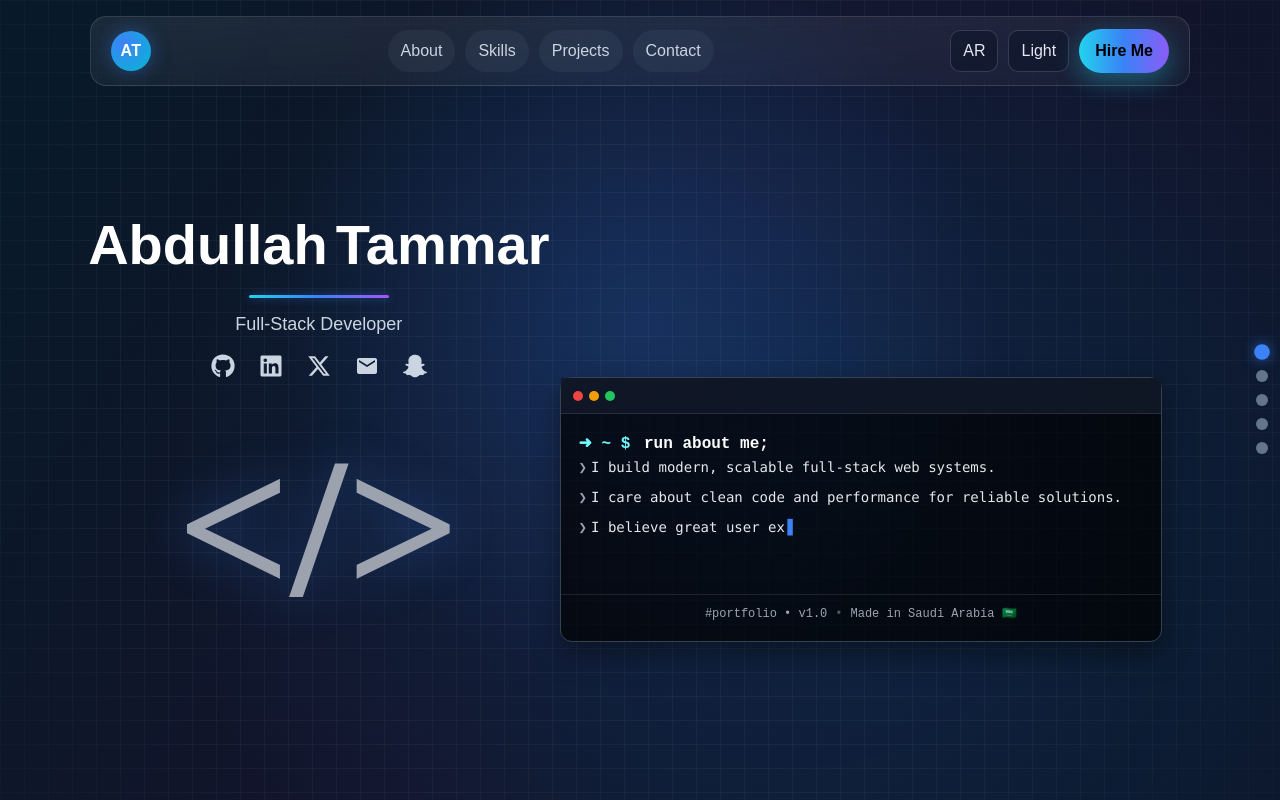
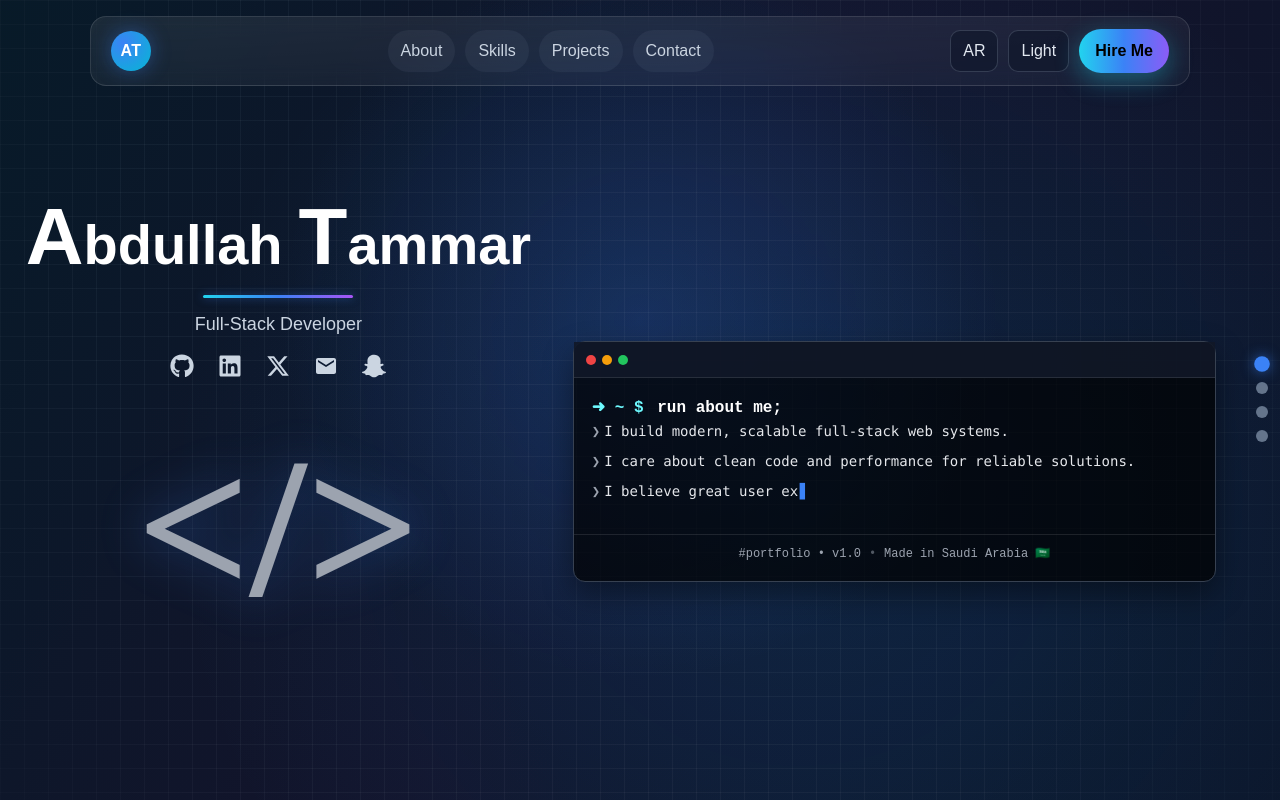
Before and after one commit to AbdullahTammar/my-portfolio, a React (Create React App) app: page / in a window 1280 px wide. Built offline with nearby package versions, Linux system fonts and the light colour scheme; a web font is replaced by a local one.

Commit message:
Remove Contact page and update Home & Layout

```diff
--- a/public/locales/ar/header.json
+++ b/public/locales/ar/header.json
@@ -1,7 +1,7 @@
 {
   "firstName": "عـبـدالله",
   "lastName": "تــمــار",
-  "subtitle": "مطور أنظمة متكاملة (Full-Stack Developer)",
+  "subtitle": "مطور أنظمة متكاملة",
   "about": "نبذة",
   "skills": "المهارات",
   "projects": "المشاريع",
--- a/src/layout/Layout.css
+++ b/src/layout/Layout.css
@@ -159,3 +159,13 @@
     transform: scale(1.3);
   }
 }
+
+/* ✅ خلي الهوم تاخذ الشاشة كاملة */
+.section#home {
+  flex-direction: column;
+  justify-content: center;
+  align-items: center;
+  padding: 0;
+  min-height: 100vh;
+  width: 100vw;
+}
--- a/src/layout/Layout.js
+++ b/src/layout/Layout.js
@@ -7,7 +7,6 @@ import Navbar from "../components/Navbar/Navbar";
 import Home from "../pages/Home";
 import Skills from "../pages/Skills";
 import Projects from "../pages/Projects";
-import Contact from "../pages/Contact";
 import Experiences from "../pages/Experiences";
 
 import "./Layout.css";
@@ -44,7 +43,7 @@ function Layout() {
     { id: "skills", label: "Skills" },
     { id: "experiences", label: "Experiences" },
     { id: "projects", label: "Projects" },
-    { id: "contact", label: "Contact" },
+    // Contact محذوف
   ];
 
   return (
@@ -76,9 +75,7 @@ function Layout() {
         <section className="section" id="projects">
           <Projects />
         </section>
-        <section className="section" id="contact">
-          <Contact />
-        </section>
+        {/* Contact section محذوف */}
       </div>
     </div>
   );
--- a/src/pages/Home.js
+++ b/src/pages/Home.js
@@ -35,18 +35,40 @@ function Home() {
   };
 
   return (
-    <section className="relative flex flex-wrap items-center justify-between gap-10 px-[5%] py-12 sm:py-16 z-10">
+    <section className="relative flex flex-wrap items-center justify-between gap-10 lg:gap-20 px-[5%] py-12 sm:py-16 z-10">
       {/* Left side */}
-      <div className="flex-1 min-w-[280px] flex flex-col items-center text-center -mt-10 sm:-mt-40 relative">
+      <div className="flex-1 min-w-[280px] flex flex-col items-center text-center -mt-10 sm:-mt-32 relative">
         {/* الاسم */}
         <motion.h1
           initial={{ opacity: 0, y: -30 }}
           animate={{ opacity: 1, y: 0 }}
           transition={{ duration: 0.7 }}
-          className="flex items-center justify-center gap-2 text-white font-extrabold text-[clamp(28px,6vw,56px)] leading-snug whitespace-nowrap"
+          className="flex items-center justify-center gap-4 text-white font-extrabold text-[clamp(28px,6vw,56px)] leading-snug whitespace-nowrap"
         >
-          <span>{t("firstName")}</span>
-          <span>{t("lastName")}</span>
+          <span>
+            {i18n.language === "en" ? (
+              <>
+                <span className="text-[clamp(40px,8vw,80px)] leading-none">
+                  {t("firstName").charAt(0)}
+                </span>
+                {t("firstName").slice(1)}
+              </>
+            ) : (
+              t("firstName")
+            )}
+          </span>
+          <span>
+            {i18n.language === "en" ? (
+              <>
+                <span className="text-[clamp(40px,8vw,80px)] leading-none">
+                  {t("lastName").charAt(0)}
+                </span>
+                {t("lastName").slice(1)}
+              </>
+            ) : (
+              t("lastName")
+            )}
+          </span>
         </motion.h1>
 
         {/* الخط المتدرج */}
@@ -122,7 +144,7 @@ function Home() {
       </div>
 
       {/* Right side */}
-      <div className="flex-[1.5] min-w-[300px] sm:min-w-[360px] flex justify-center -mt-6 relative">
+      <div className="flex-[1.5] min-w-[300px] sm:min-w-[360px] flex justify-center -mt-6 sm:-mt-20 relative">
         <TerminalCard />
       </div>
     </section>
```
